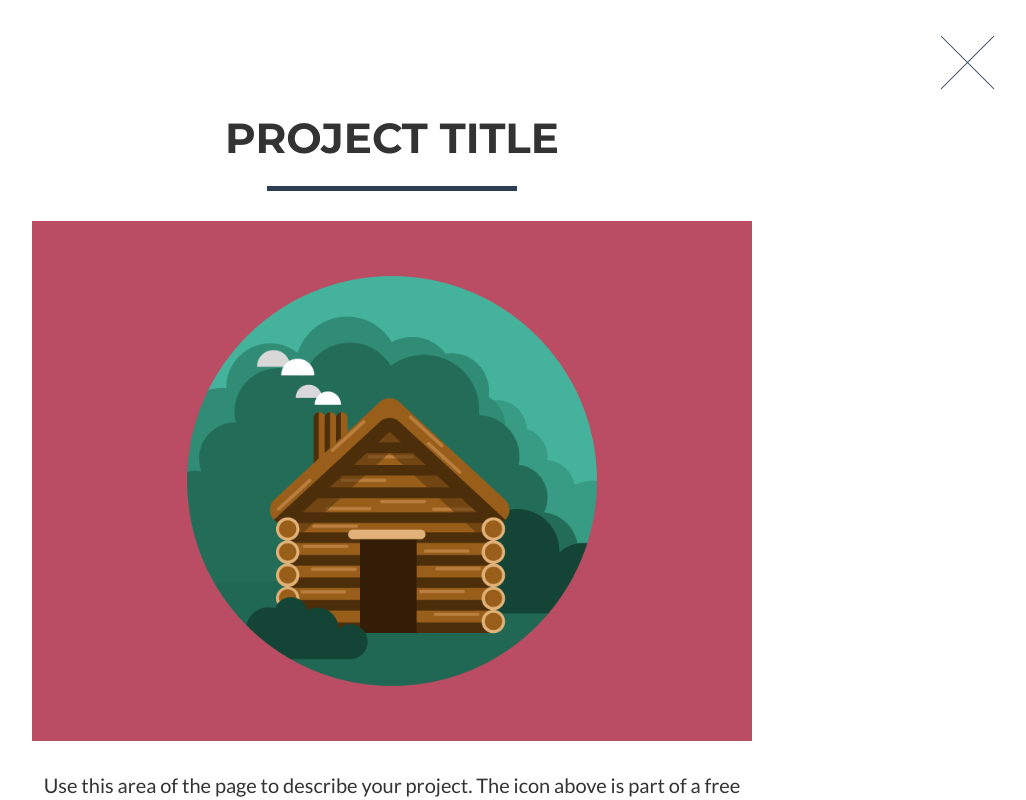
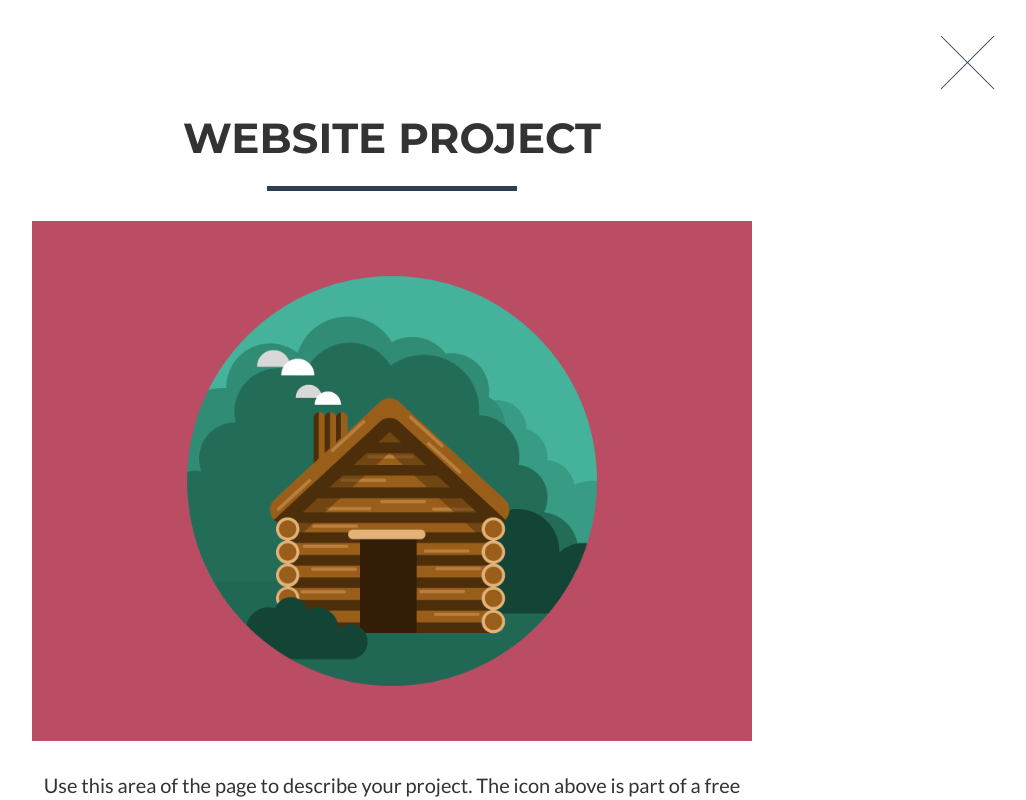
Before and after one commit to vitoMadau/SandileMadau.github.io, a website: page index.html in a window 1280 px wide. Both pictures are taken after a click on the link 250 px from the left and 1146 px from the top of the page. Shown: the part 746-1546 px from the top of the page, without its empty margins (248-1274 px from the left). Drawn offline with nearby package versions, Linux system fonts and the light colour scheme.

Commit message:
Update index.html

```diff
--- a/index.html
+++ b/index.html
@@ -304,7 +304,7 @@
                 <div class="row">
                     <div class="col-lg-8 col-lg-offset-2">
                         <div class="modal-body">
-                            <h2>Project Title</h2>
+                            <h2>Website Project</h2>
                             <hr class="star-primary">
                             <img src="img/portfolio/cabin.png" class="img-responsive img-centered" alt="">
                             <p>Use this area of the page to describe your project. The icon above is part of a free icon set by <a href="https://sellfy.com/p/8Q9P/jV3VZ/">Flat Icons</a>. On their website, you can download their free set with 16 icons, or you can purchase the entire set with 146 icons for only $12!</p>
```
